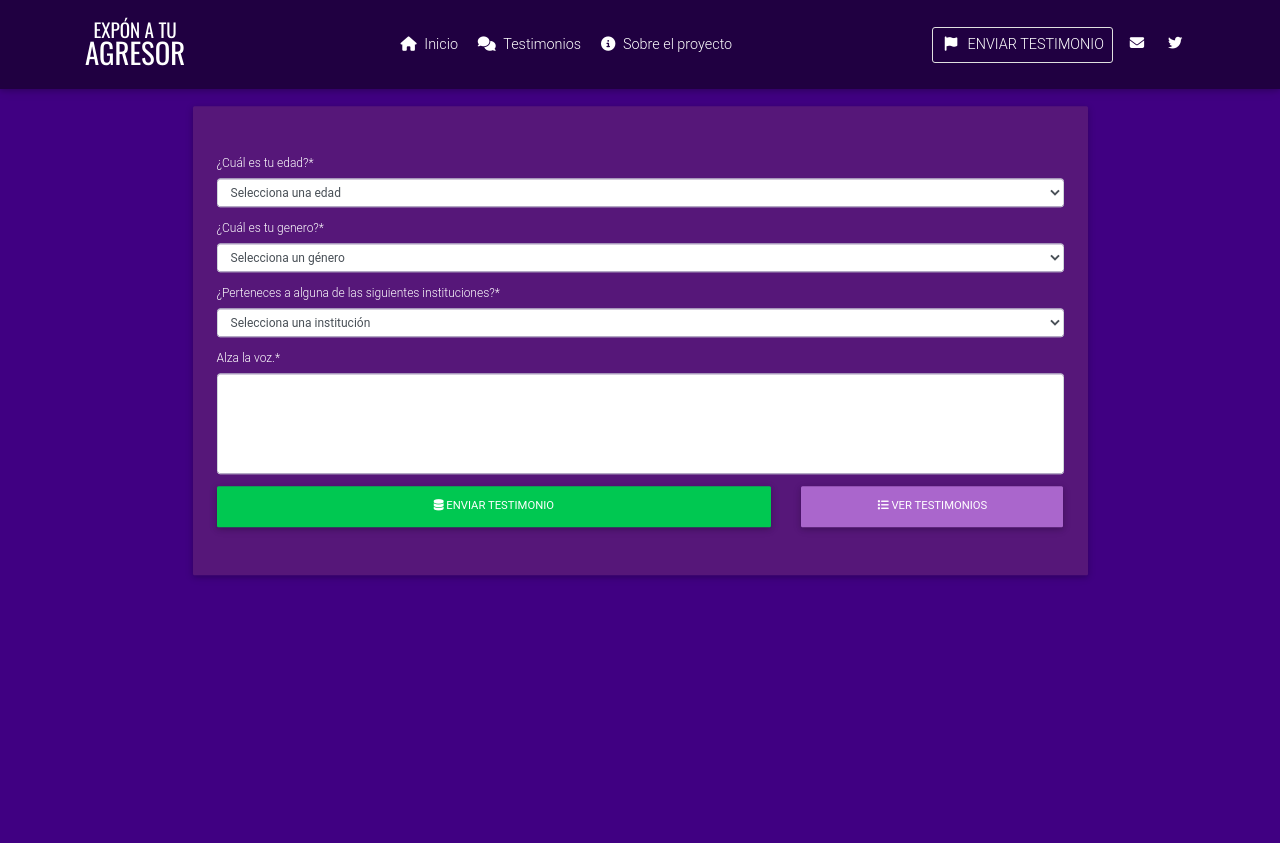
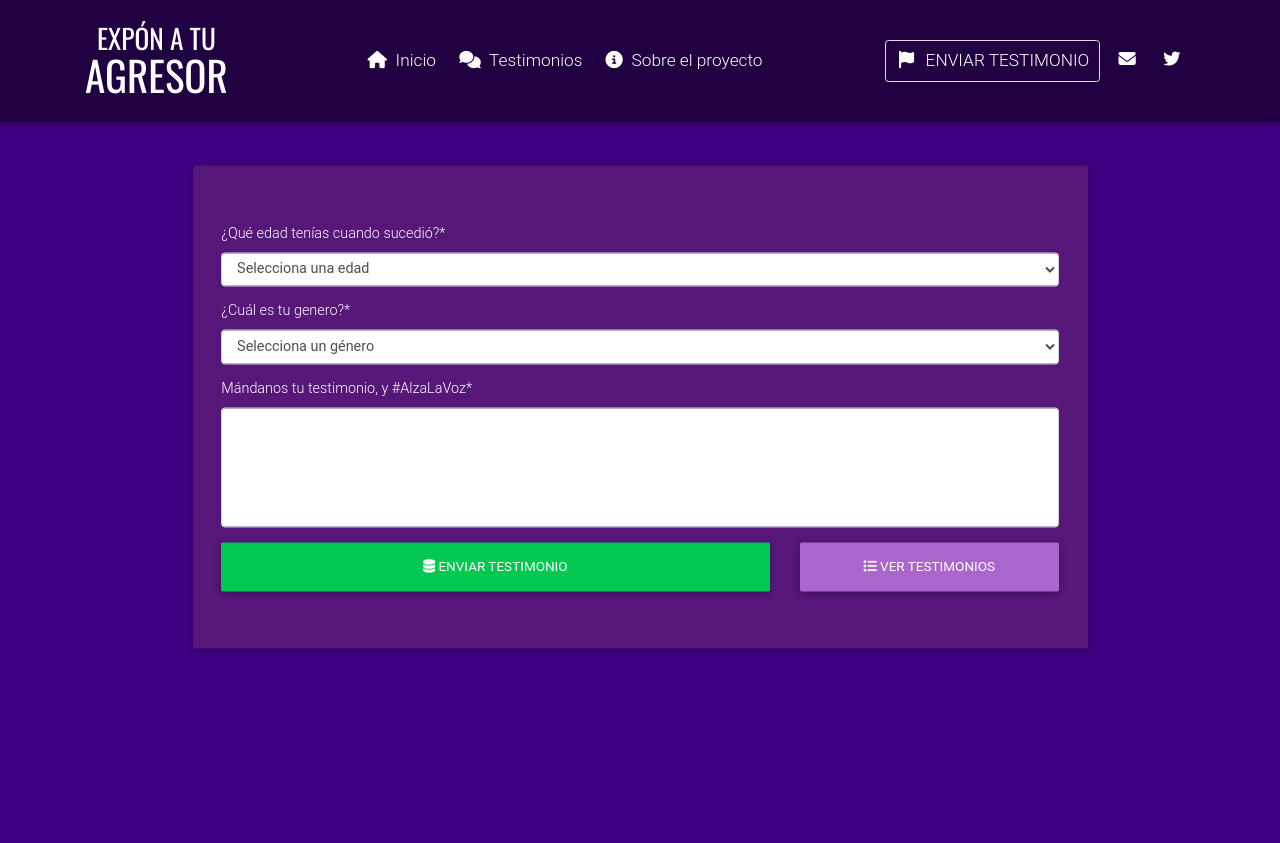
Before and after one commit to yeguacelestial/proyecto-azafran, a Django app: page /alzalavoz in a window 1280 px wide. Before the commit the page ends 579 px from the top, so only its background shows below. Run offline with Django 3.2, Linux system fonts and the light colour scheme; data that the repository does not hold is empty; some libraries are stand-ins or nearby versions; some web fonts are replaced.

Commit message:
Modified styling things and added a button for testimonio detallado

```diff
--- a/azafran_denuncias/forms.py
+++ b/azafran_denuncias/forms.py
@@ -8,10 +8,10 @@ class DenunciaForm(forms.ModelForm):
         #fields = '__all__'
         fields = ('edad', 'genero', 'escuela', 'denuncia')
         labels = {
-            'edad': '¿Cuál es tu edad?',
+            'edad': '¿Qué edad tenías cuando sucedió?',
             'genero': '¿Cuál es tu genero?',
             'escuela': '¿Perteneces a alguna de las siguientes instituciones?',
-            'denuncia': 'Alza la voz.'
+            'denuncia': 'Mándanos tu testimonio, y #AlzaLaVoz'
         }
         widgets = {'denuncia': forms.Textarea(attrs={'rows':5, 'cols':20, 'style':'resize: none'})}
 
--- a/azafran_denuncias/models.py
+++ b/azafran_denuncias/models.py
@@ -1,6 +1,6 @@
 from django.db import models
 from django import forms
-
+import random
 # Create your models here.
 
 class Escuela(models.Model):
@@ -9,26 +9,22 @@ class Escuela(models.Model):
     def __str__(self):
         return self.escuela
 
+
 class Edad(models.Model):
     edad = models.CharField(max_length=20)
 
     def __str__(self):
         return self.edad
 
-# class Genero(models.Model):
-#     genero = models.CharField(max_length=50)
-
-#     def __str__(self):
-#         return self.genero
 
 # Modelo de denuncias recibidas
 class Denuncia(models.Model):
     GENEROS = (
         ('', 'Selecciona un género'),
-        ('M', 'Masculino'),
-        ('F', 'Femenino'),
-        ('NB', 'No binario'),
-        ('NA', 'Prefiero no decirlo')
+        ('hombre', 'Masculino'),
+        ('mujer', 'Femenino'),
+        ('no binario', 'No binario'),
+        ('genero sin especificar', 'Prefiero no decirlo')
     )
 
     edad = models.ForeignKey(Edad, on_delete=models.CASCADE)
@@ -51,3 +47,12 @@ class DenunciaPublicada(models.Model):
     genero = models.CharField(max_length=30, choices=GENEROS)
     escuela = models.ForeignKey(Escuela, on_delete=models.CASCADE)
     denuncia = models.CharField(max_length=10000)
+
+    HASHTAGS = (
+        '#YoTeCreo',
+        '#MeTooMX',
+        '#NoEstasSolx',
+        '#NiUnaMas',
+        '#NoAlAcoso',
+        '#MeTooEATA'
+    )
--- a/azafran_denuncias/static/css/styles.css
+++ b/azafran_denuncias/static/css/styles.css
@@ -1,11 +1,12 @@
-@import url('https://fonts.googleapis.com/css2?family=Architects+Daughter&family=Playfair+Display&display=swap');
+/* @import url('https://fonts.googleapis.com/css2?family=Architects+Daughter&family=Playfair+Display&display=swap'); */
 @import url('https://fonts.googleapis.com/css2?family=Great+Vibes&display=swap');
-@import url('https://fonts.googleapis.com/css2?family=Tenor+Sans&display=swap');
+/* @import url('https://fonts.googleapis.com/css2?family=Tenor+Sans&display=swap'); */
 @import url('https://fonts.googleapis.com/css2?family=Oswald&display=swap');
 @import url('https://fonts.googleapis.com/css2?family=Montserrat&display=swap');
 
 html {
-    font-size: 12px;
+    /* font-size: 12px; */
+    font-size: 90%;
 }
 
 /*
@@ -32,7 +33,7 @@ html {
 */
 /* Nav-bar logo */
 .eata-logo {
-    font-size: 1.6em;
+    font-size: 1.9em;
     text-align: center;
     text-transform: uppercase;
 }
@@ -360,7 +361,7 @@ main .sticky-notes ul li a:focus{
 
 /* --- START PAGE 'DENUNCIA' --- */
 .denuncia-detallada {
-    transform: translateY(125px);
+    transform: translateY(70px);
     width: 100%;
     word-wrap: break-word;
 
@@ -370,5 +371,6 @@ main .sticky-notes ul li a:focus{
 .jumbotron {
     background-color: rgba(108, 47, 114, 0.5) !important;
     color: white;
+    transform: translateY(50px);
 }
 /* --- END PAGE 'DENUNCIA' --- */
--- a/azafran_denuncias/templates/azafran_denuncias/alza_la_voz.html
+++ b/azafran_denuncias/templates/azafran_denuncias/alza_la_voz.html
@@ -13,7 +13,6 @@
                     {% csrf_token %}
                     {{ form.edad|as_crispy_field }}
                     {{ form.genero|as_crispy_field }}
-                    {{ form.escuela|as_crispy_field }}
                     {{ form.denuncia|as_crispy_field }}
 
                     <div class="row">
--- a/azafran_denuncias/templates/azafran_denuncias/denuncia.html
+++ b/azafran_denuncias/templates/azafran_denuncias/denuncia.html
@@ -12,5 +12,11 @@
                 <p class="lead">{{ denunciapublicada.denuncia|linebreaks }}</p>
             </div>
         </div>
+
+            <a href="{% url 'denuncias' %}" class="btn btn-secondary btn-block btn-lg center-block">
+                <i class="fa fa-list"></i>
+                REGRESAR A TESTIMONIOS
+            </a>
     </div>
+
 {% endblock content %}
--- a/azafran_denuncias/templates/azafran_denuncias/testimonios.html
+++ b/azafran_denuncias/templates/azafran_denuncias/testimonios.html
@@ -2,7 +2,7 @@
 {% load static %}
 
 {% block base_head %}
-    <title>Denuncias | Expón a tu Agresor</title>
+    <title>Testimonios | Expón a tu Agresor</title>
 {% endblock base_head %}
 
 {% block content %}
@@ -12,7 +12,8 @@
         {% for denuncia in object_list %}
             <li class="transition-swipe">
                 <a href="{% url 'denuncia_detallada' denuncia.pk %}">
-                <h2>{{denuncia.escuela}}</h2>
+                {% comment %} <h2>{{denuncia.escuela}}</h2> {% endcomment %}
+                <h2>{{denuncia.HASHTAGS|random}}</h2>
                 <p>{{denuncia.denuncia|slice:":30"}}...</p>
                 </a>
             </li>
```
